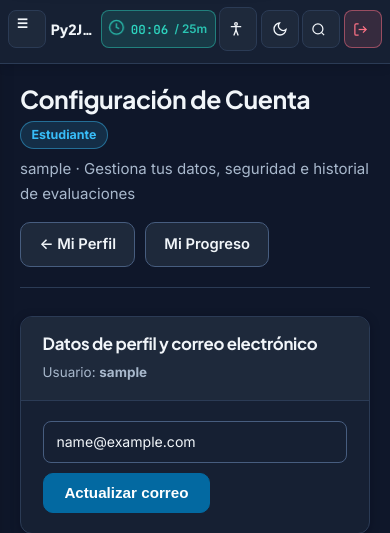
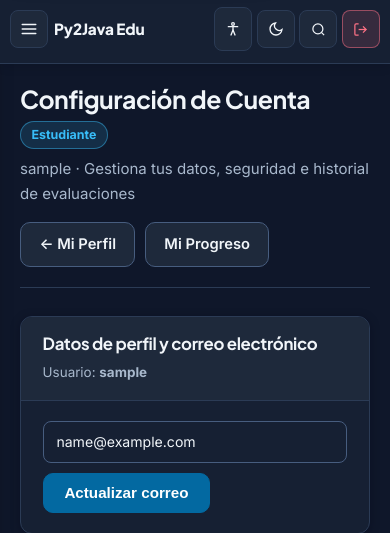
Before and after one commit to JoseMiguel2005of/Herramienta-educativa-para-el-aprendizaje-de-lenguaje-Java-utilizando-codigo-Python, a Flask app: page /cuenta in a window 390 px wide. Shown: the top 533 px of the page. Run offline with Flask 3, Linux system fonts and the light colour scheme; the visitor is signed in with stand-in values (Sample User, id 1); data that the repository does not hold is empty; some libraries are stand-ins or nearby versions.

Commit message:
fix(ui): fase visual 3 - barra superior limpia, cronometro opt-in, transicion de tema sin parpadeo y movil 375px

```diff
--- a/static/css/study-timer.css
+++ b/static/css/study-timer.css
@@ -44,8 +44,32 @@
 }
 
 .timer-goal-pill {
-    font-size: 0.74rem;
+    display: none;
+    font-size: 0.78rem;
     color: var(--text-muted);
+    font-variant-numeric: tabular-nums;
+}
+
+.timer-goal-pill.is-visible {
+    display: inline;
+}
+
+.timer-digits,
+.timer-big-clock {
+    font-variant-numeric: tabular-nums;
+}
+
+@media (max-width: 900px) {
+    .timer-goal-pill,
+    .timer-goal-pill.is-visible {
+        display: none;
+    }
+}
+
+@media (max-width: 560px) {
+    #btn-study-timer.study-timer-btn {
+        display: none;
+    }
 }
 
 .study-timer-btn.running .timer-goal-pill,
--- a/static/css/style.css
+++ b/static/css/style.css
@@ -3914,38 +3914,93 @@ html[data-a11y-motion="reduce"] *::after {
     gap: 0.75rem;
 }
 
+/* Desactiva transiciones 1 frame durante el cambio de tema para evitar iconos fantasma */
+html.theme-switching *,
+html.theme-switching *::before,
+html.theme-switching *::after {
+    transition: none !important;
+}
+
+.sidebar-timer-mobile-btn {
+    display: none;
+    width: 100%;
+    text-align: left;
+    cursor: pointer;
+}
+
 /* Responsive barra superior en móviles y pantallas < 400px */
 @media (max-width: 600px) {
     .hide-mobile {
         display: none;
     }
+
+    #mobile-menu-toggle {
+        display: inline-flex;
+        align-items: center;
+        justify-content: center;
+        width: 40px;
+        height: 40px;
+        min-width: 40px;
+        min-height: 40px;
+        padding: 0;
+    }
+
+    .brand {
+        gap: 0.4rem;
+        min-width: 0;
+        flex: 1 1 auto;
+    }
+
+    .brand-icon {
+        display: none;
+    }
+
+    .brand strong,
+    .brand-title {
+        font-size: 1rem;
+        letter-spacing: -0.01em;
+    }
+
+    .topbar-actions {
+        gap: 0.35rem;
+        flex-shrink: 0;
+    }
+
+    .topbar-actions .term-btn,
+    #btn-theme-toggle {
+        min-width: 40px;
+        min-height: 40px;
+        padding: 0.4rem 0.55rem;
+    }
+
+    #btn-theme-toggle {
+        width: 40px;
+        height: 40px;
+        padding: 0;
+    }
+}
+
+@media (max-width: 560px) {
+    .sidebar-timer-mobile-btn {
+        display: flex;
+    }
 }
 
 @media (max-width: 400px) {
     .topbar-inner {
-        padding: 0.4rem 0.5rem;
-        gap: 0.3rem;
+        padding: 0.45rem 0.65rem;
+        gap: 0.35rem;
         min-height: 58px;
-    }
-
-    .brand {
-        gap: 0.3rem;
-        min-width: 0;
-        flex: 1 1 auto;
-    }
-
-    .brand-icon {
-        display: none;
     }
 
     .brand strong,
     .brand-title {
-        font-size: 0.88rem;
+        font-size: 0.96rem;
         letter-spacing: -0.01em;
     }
 
     .topbar-actions {
-        gap: 0.22rem;
+        gap: 0.28rem;
         flex-shrink: 0;
     }
 
@@ -3954,25 +4009,12 @@ html[data-a11y-motion="reduce"] *::after {
     #mobile-menu-toggle {
         min-width: 38px;
         min-height: 38px;
-        padding: 0.32rem 0.48rem;
-        font-size: 0.78rem;
-        border-radius: 8px;
-    }
-
-    #btn-theme-toggle {
         width: 38px;
         height: 38px;
         padding: 0;
-    }
-
-    #study-timer-goal-pill,
-    .study-timer-btn .timer-goal-pill {
-        display: none;
-    }
-
-    .study-timer-btn {
-        gap: 0.25rem;
-        padding: 0.32rem 0.45rem;
+        justify-content: center;
+        font-size: 0.8rem;
+        border-radius: 8px;
     }
 
     .sidebar {
--- a/templates/base.html
+++ b/templates/base.html
@@ -50,7 +50,9 @@
         <div class="topbar-inner">
             <div class="mobile-menu-container">
                 <button type="button" id="mobile-menu-toggle" class="btn-ghost hide-desktop"
-                    aria-label="Abrir menú de navegación" aria-expanded="false" aria-controls="main-sidebar">☰</button>
+                    aria-label="Abrir menú de navegación" aria-expanded="false" aria-controls="main-sidebar">
+                    <svg aria-hidden="true" viewBox="0 0 24 24" width="18" height="18" stroke="currentColor" fill="none" stroke-width="2" stroke-linecap="round"><line x1="3" y1="6" x2="21" y2="6"></line><line x1="3" y1="12" x2="21" y2="12"></line><line x1="3" y1="18" x2="21" y2="18"></line></svg>
+                </button>
             </div>
 
             <a href="{{ url_for('lesson', lesson_id='py-home') }}" class="brand">
@@ -69,7 +71,7 @@
                     aria-expanded="false" aria-controls="study-timer-modal">
                     <span class="timer-icon" aria-hidden="true"><svg viewBox="0 0 24 24" width="15" height="15" stroke="currentColor" fill="none" stroke-width="2"><circle cx="12" cy="12" r="10"></circle><polyline points="12 6 12 12 16 14"></polyline></svg></span>
                     <span id="study-timer-display" class="timer-digits">00:00</span>
-                    <span id="study-timer-goal-pill" class="timer-goal-pill" style="display:none;">/ 25m</span>
+                    <span id="study-timer-goal-pill" class="timer-goal-pill">/ 25m</span>
                 </button>
 
                 <div class="a11y-wrapper">
@@ -172,16 +174,23 @@
             <nav class="dir-tree" aria-label="Menú principal y módulos">
                 <div class="sidebar-search term-search neu-inset">
                     <svg aria-hidden="true" viewBox="0 0 24 24" width="15" height="15" stroke="currentColor" fill="none" stroke-width="2"><circle cx="11" cy="11" r="8"></circle><line x1="21" y1="21" x2="16.65" y2="16.65"></line></svg>
-                    <label for="sidebar-search-input" class="sr-only">Filtrar lecciones del menú</label>
-                    <input type="search" id="sidebar-search-input" placeholder="Filtrar temas..." class="sidebar-search-input term-input">
+                    <label for="sidebar-search-input" class="sr-only">Filtrar lecciones del temario</label>
+                    <input type="search" id="sidebar-search-input" placeholder="Filtrar temario..." class="sidebar-search-input term-input">
                 </div>
 
                 <div class="sidebar-user-section term-commands">
                     <span class="tree-root">Navegación</span>
+                    {% if current_user.is_authenticated %}
                     <a href="{{ url_for('dashboard') }}" class="term-btn {% if page == 'dashboard' %}nav-active-item{% endif %}">
                         <svg aria-hidden="true" viewBox="0 0 24 24" width="16" height="16" stroke="currentColor" fill="none" stroke-width="2"><rect x="3" y="3" width="7" height="7"></rect><rect x="14" y="3" width="7" height="7"></rect><rect x="14" y="14" width="7" height="7"></rect><rect x="3" y="14" width="7" height="7"></rect></svg>
                         Mi Progreso
                     </a>
+                    {% endif %}
+                    <button type="button" id="btn-study-timer-mobile" class="term-btn sidebar-timer-mobile-btn"
+                        aria-label="Abrir cronómetro de estudio">
+                        <svg aria-hidden="true" viewBox="0 0 24 24" width="16" height="16" stroke="currentColor" fill="none" stroke-width="2"><circle cx="12" cy="12" r="10"></circle><polyline points="12 6 12 12 16 14"></polyline></svg>
+                        Cronómetro de estudio
+                    </button>
                     <a href="{{ url_for('roadmap') }}" class="term-btn {% if page == 'roadmap' %}nav-active-item{% endif %}">
                         <svg aria-hidden="true" viewBox="0 0 24 24" width="16" height="16" stroke="currentColor" fill="none" stroke-width="2"><polygon points="12 2 2 7 12 12 22 7 12 2"></polygon><polyline points="2 17 12 22 22 17"></polyline><polyline points="2 12 12 17 22 12"></polyline></svg>
                         Ruta de Aprendizaje
@@ -502,6 +511,7 @@
             const current = html.getAttribute('data-theme') || 'dark';
             const next = current === 'dark' ? 'light' : 'dark';
 
+            html.classList.add('theme-switching');
             html.setAttribute('data-theme', next);
             const icon = document.getElementById('theme-icon');
             if (icon) icon.innerHTML = THEME_ICONS[next] || THEME_ICONS.dark;
@@ -510,6 +520,12 @@
             if (themeBtn) {
                 themeBtn.setAttribute('aria-label', next === 'dark' ? 'Cambiar a tema claro' : 'Cambiar a tema oscuro');
             }
+
+            requestAnimationFrame(() => {
+                requestAnimationFrame(() => {
+                    html.classList.remove('theme-switching');
+                });
+            });
 
             localStorage.setItem('py2java_theme', next);
 
```
Also changed, not shown: static/js/study-timer.js (+26 -12 lines).
